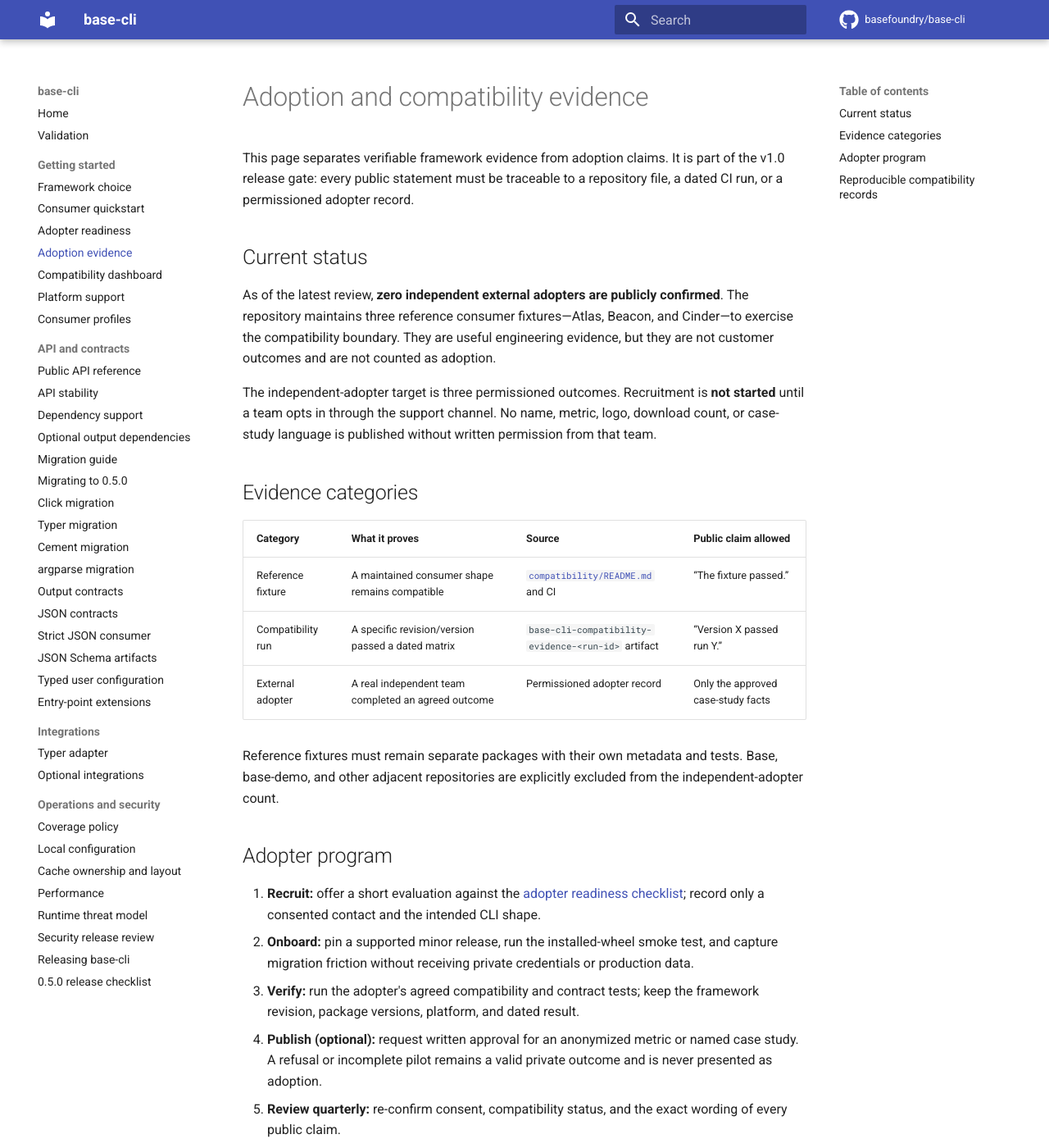
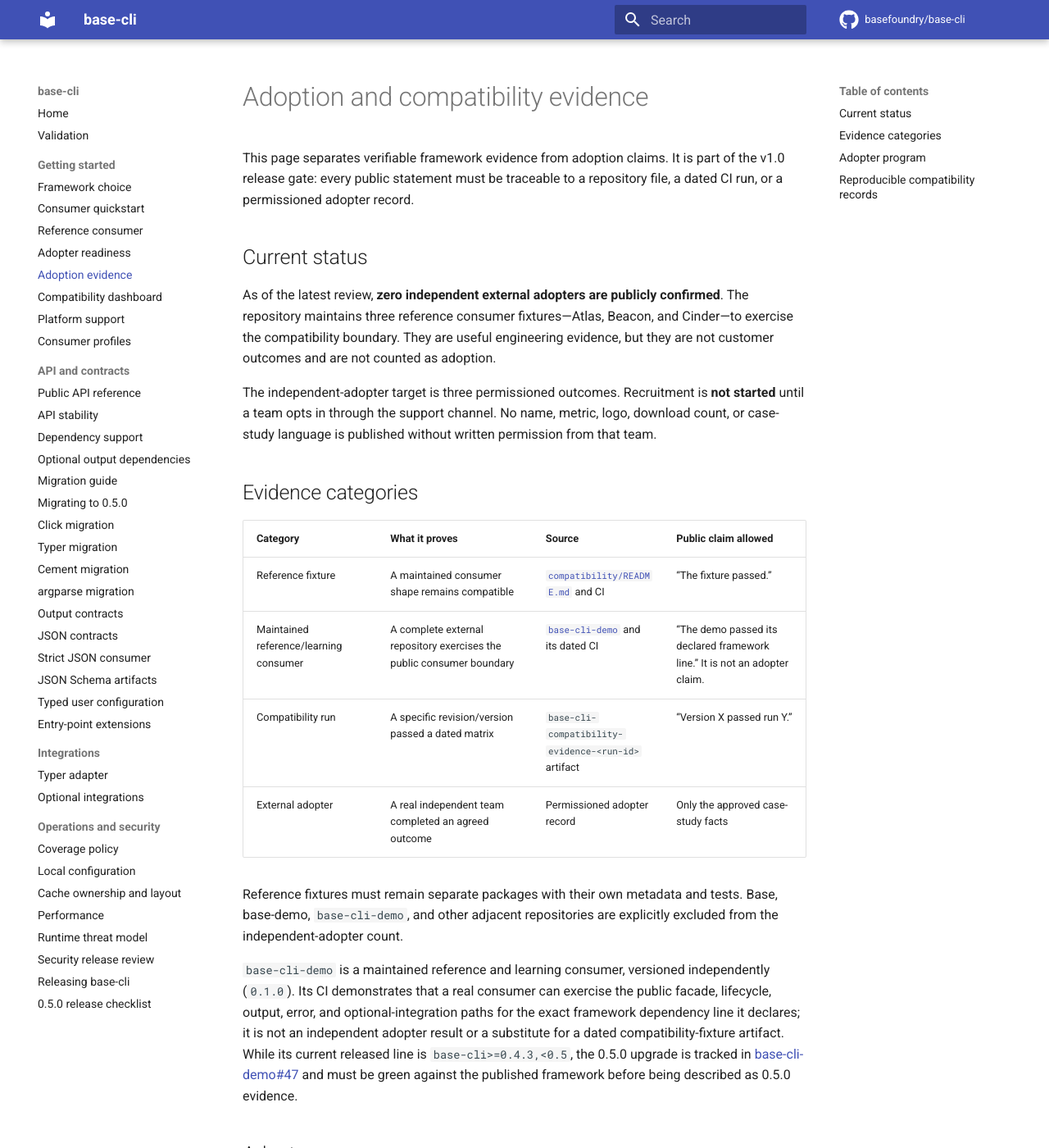
Before and after one commit to basefoundry/base-cli, an MkDocs documentation site: the page built from docs/adoption-evidence.md, in a window 1280 px wide and 1400 px high. Shown: the whole window at 82% size. Built offline with MkDocs 1.6.1 and Material for MkDocs 9.7.7, drawn with Linux system fonts in a browser that asks for light colours; comment, search, counter and statistics services are not loaded.

Commit message:
docs: document base-cli-demo as the reference consumer (#442)
Fixes #433. Links the maintained demo from framework entry points and
classifies its evidence boundary. Validation: scripts/validate_docs.py.

```diff
--- a/docs/adoption-evidence.md
+++ b/docs/adoption-evidence.md
@@ -22,12 +22,23 @@ written permission from that team.
 | Category | What it proves | Source | Public claim allowed |
 | --- | --- | --- | --- |
 | Reference fixture | A maintained consumer shape remains compatible | [`compatibility/README.md`](https://github.com/basefoundry/base-cli/blob/main/compatibility/README.md) and CI | “The fixture passed.” |
+| Maintained reference/learning consumer | A complete external repository exercises the public consumer boundary | [`base-cli-demo`](https://github.com/basefoundry/base-cli-demo) and its dated CI | “The demo passed its declared framework line.” It is not an adopter claim. |
 | Compatibility run | A specific revision/version passed a dated matrix | `base-cli-compatibility-evidence-<run-id>` artifact | “Version X passed run Y.” |
 | External adopter | A real independent team completed an agreed outcome | Permissioned adopter record | Only the approved case-study facts |
 
 Reference fixtures must remain separate packages with their own metadata and
-tests. Base, base-demo, and other adjacent repositories are explicitly
-excluded from the independent-adopter count.
+tests. Base, base-demo, `base-cli-demo`, and other adjacent repositories are
+explicitly excluded from the independent-adopter count.
+
+`base-cli-demo` is a maintained reference and learning consumer, versioned
+independently (`0.1.0`). Its CI demonstrates that a real consumer can exercise
+the public facade, lifecycle, output, error, and optional-integration paths for
+the exact framework dependency line it declares; it is not an independent
+adopter result or a substitute for a dated compatibility-fixture artifact.
+While its current released line is `base-cli>=0.4.3,<0.5`, the 0.5.0 upgrade is
+tracked in [base-cli-demo#47](https://github.com/basefoundry/base-cli-demo/issues/47)
+and must be green against the published framework before being described as
+0.5.0 evidence.
 
 ## Adopter program
 
--- a/mkdocs.yml
+++ b/mkdocs.yml
@@ -34,6 +34,7 @@ nav:
   - Getting started:
       - Framework choice: framework-choice.md
       - Consumer quickstart: consumer-quickstart.md
+      - Reference consumer: https://github.com/basefoundry/base-cli-demo
       - Adopter readiness: adopter-readiness.md
       - Adoption evidence: adoption-evidence.md
       - Compatibility dashboard: compatibility-dashboard.md
```
Also changed, not shown: README.md (+6 -0 lines), docs/consumer-quickstart.md (+6 -0 lines), docs/index.md (+4 -0 lines).
